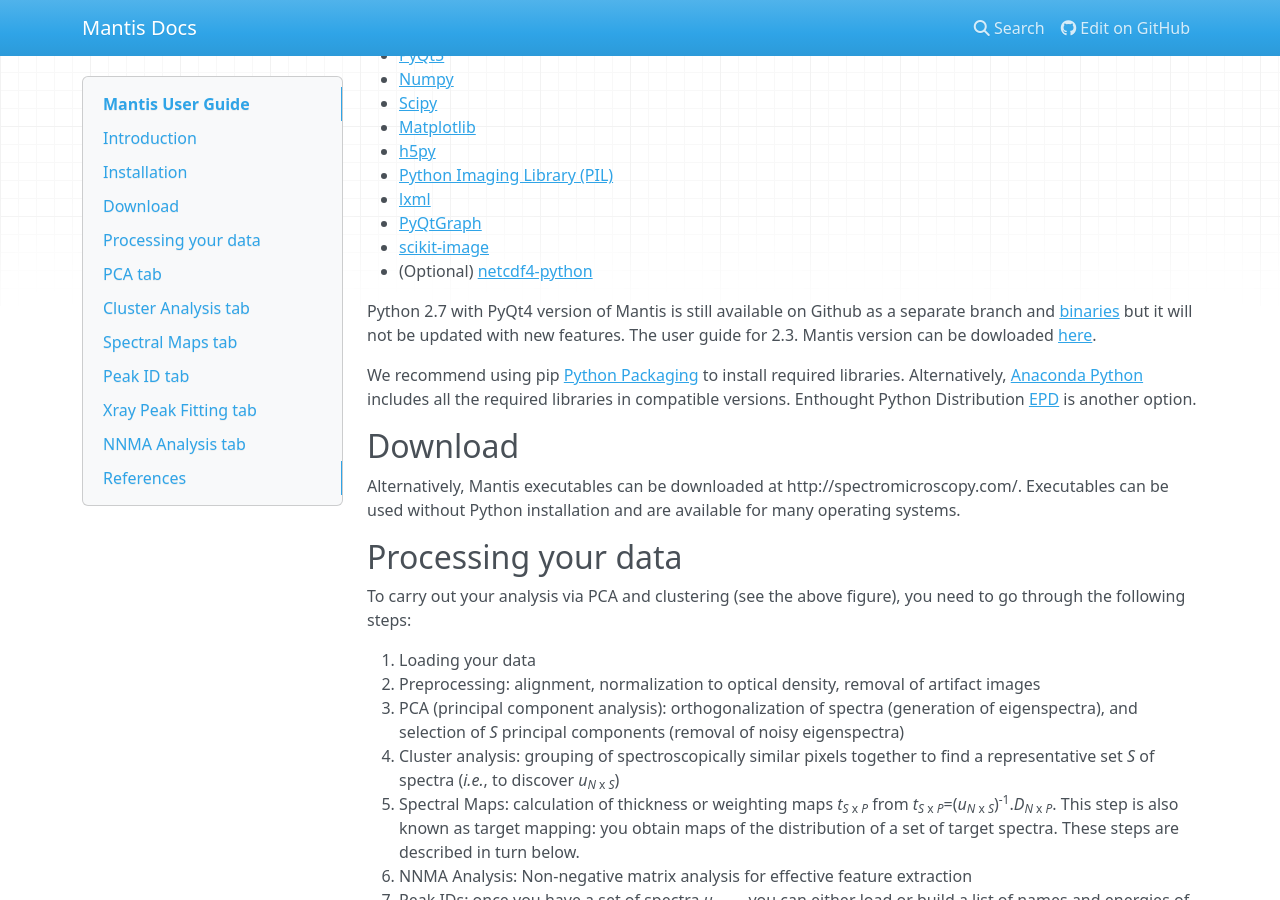
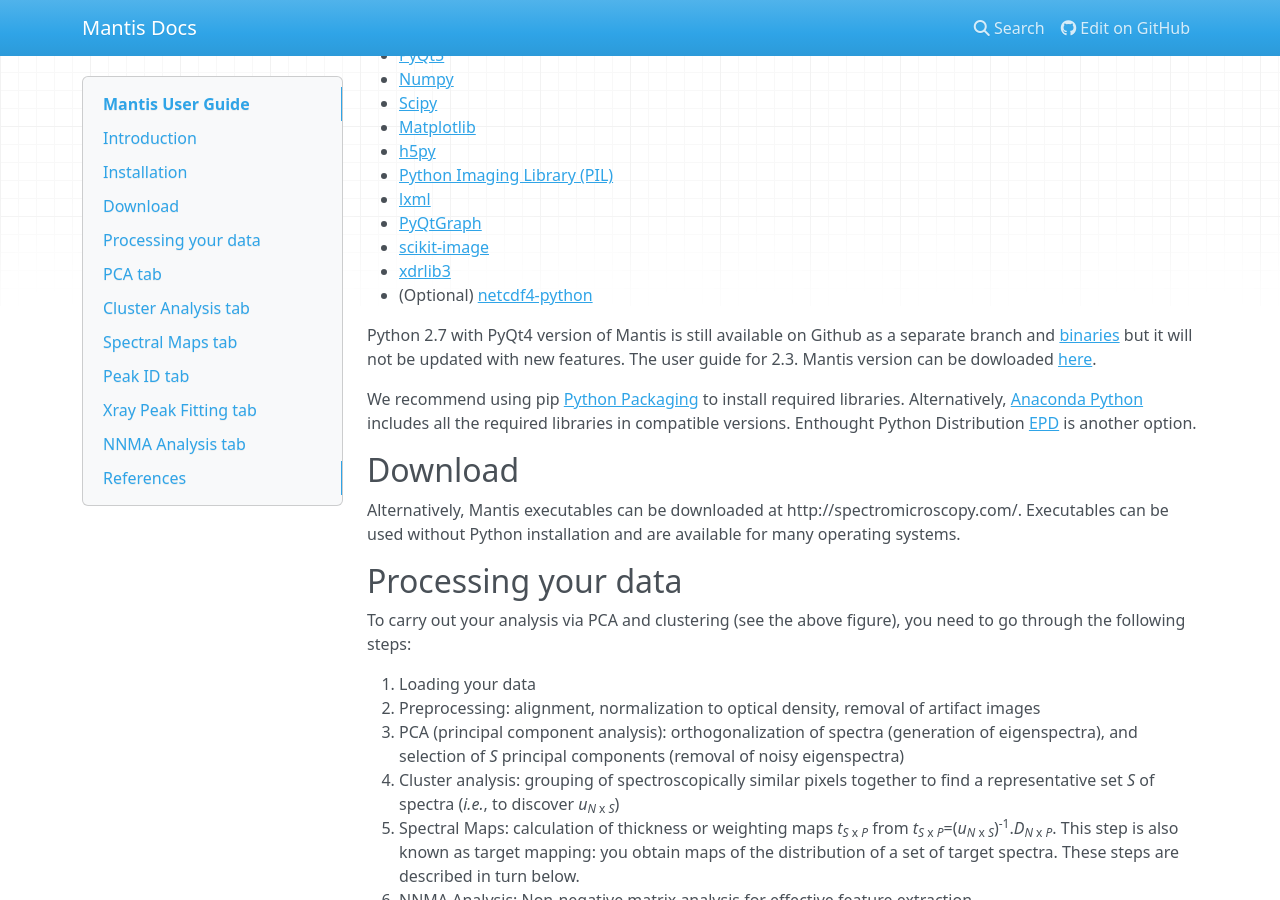
Before and after one commit to mlerotic/spectromicroscopy, an MkDocs documentation site: the page built from docs/index.md, in a window 1280 px wide and 900 px high, scrolled down 1509 px. Built offline with MkDocs 1.6.1, drawn with Linux system fonts in a browser that asks for light colours; nearby versions of some CDN libraries.

Commit message:
Update dependencies list

```diff
--- a/docs/index.md
+++ b/docs/index.md
@@ -32,6 +32,7 @@ The program requires Python 3 and following dependencies:
  - [lxml](https://lxml.de/)
  - [PyQtGraph](https://www.pyqtgraph.org/)
  - [scikit-image](https://scikit-image.org/)
+ - [xdrlib3](https://github.com/overcat/xdrlib3)
  - (Optional) [netcdf4-python](http://code.google.com/p/netcdf4-python/)
 
 Python 2.7 with PyQt4 version of Mantis is still available on Github as a separate branch and [binaries](https://github.com/mlerotic/spectromicroscopy/releases/tag/2.3.02) but it will not be updated with new features. The user guide for 2.3. Mantis version can be dowloaded [here](https://github.com/mlerotic/spectromicroscopy/files/5944025/UserGuide_2.3.02.pdf).
```
